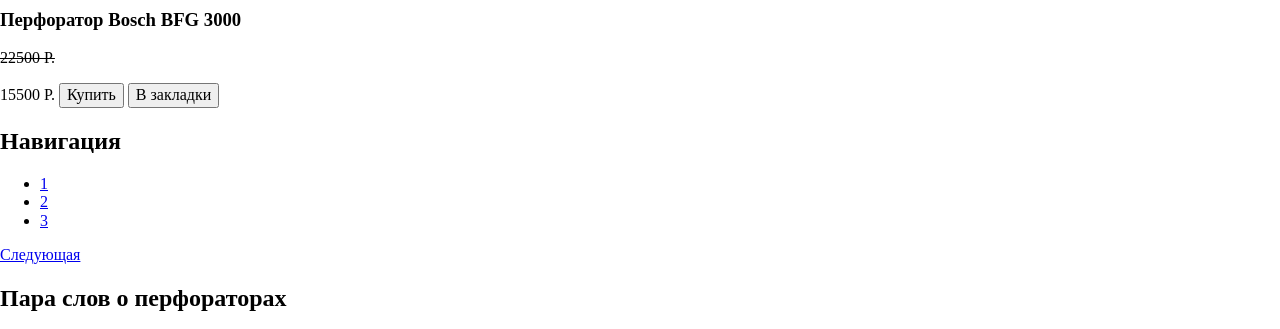
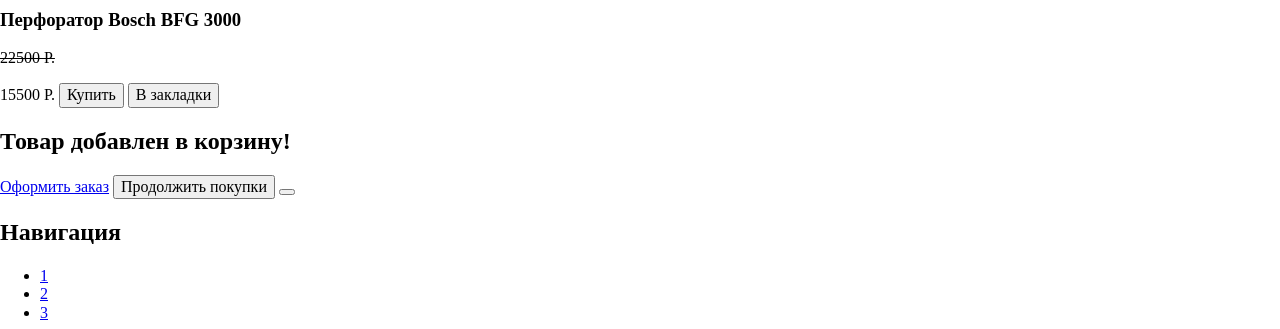
Before and after one commit to Alonasa/479397-technomart-27, a plain HTML site: page catalog.html in a window 1280 px wide. Shown: the part 4340-4669 px from the top of the page. Drawn offline with nearby package versions, Linux system fonts and the light colour scheme.

Commit message:
added popup section

```diff
--- a/catalog.html
+++ b/catalog.html
@@ -276,6 +276,12 @@
           </div>
         </article>
       </section>
+      <section class="popup-added-to-cart">
+        <h2>Товар добавлен в корзину!</h2>
+        <a href="#">Оформить заказ</a>
+        <button type="button">Продолжить покупки</button>
+        <button type="button" aria-label="Закрыть окно"></button>
+      </section>
       <section class="catalog-pages">
         <h2>Навигация</h2>
         <ul>
```
